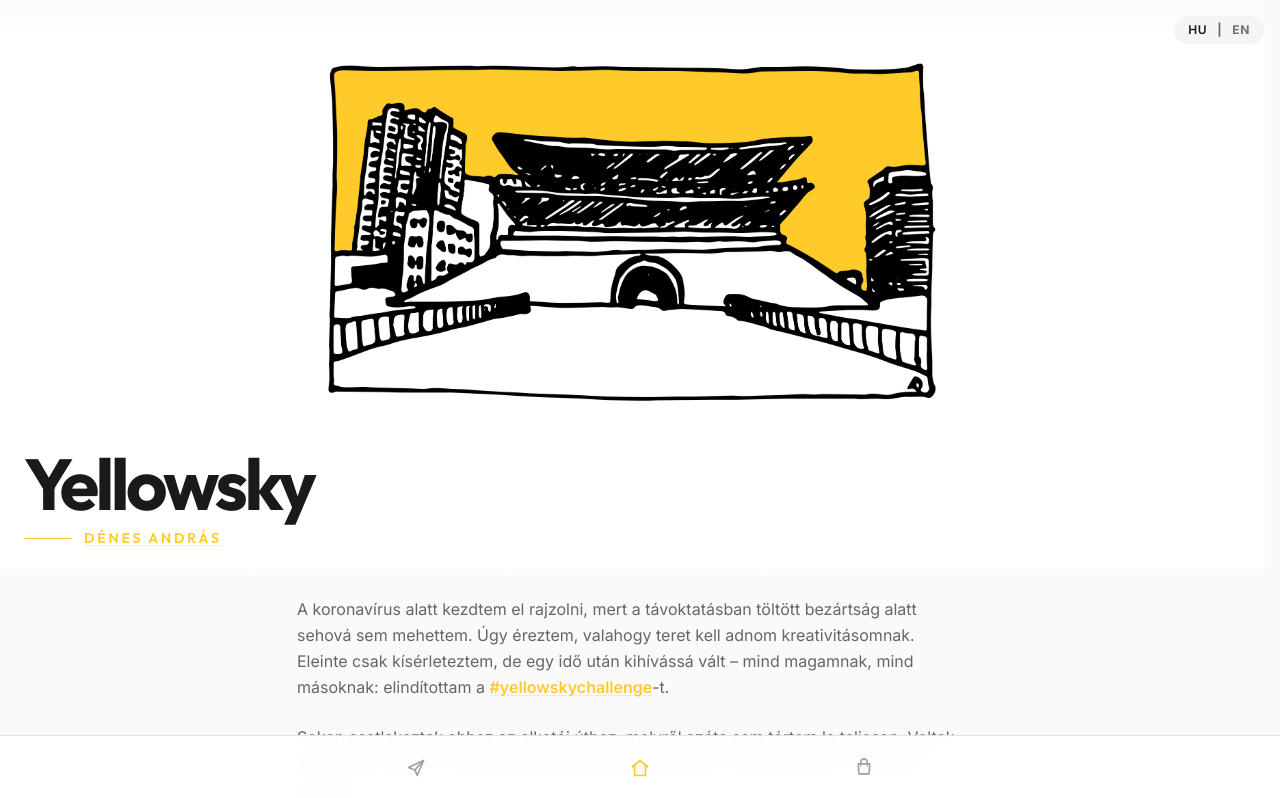
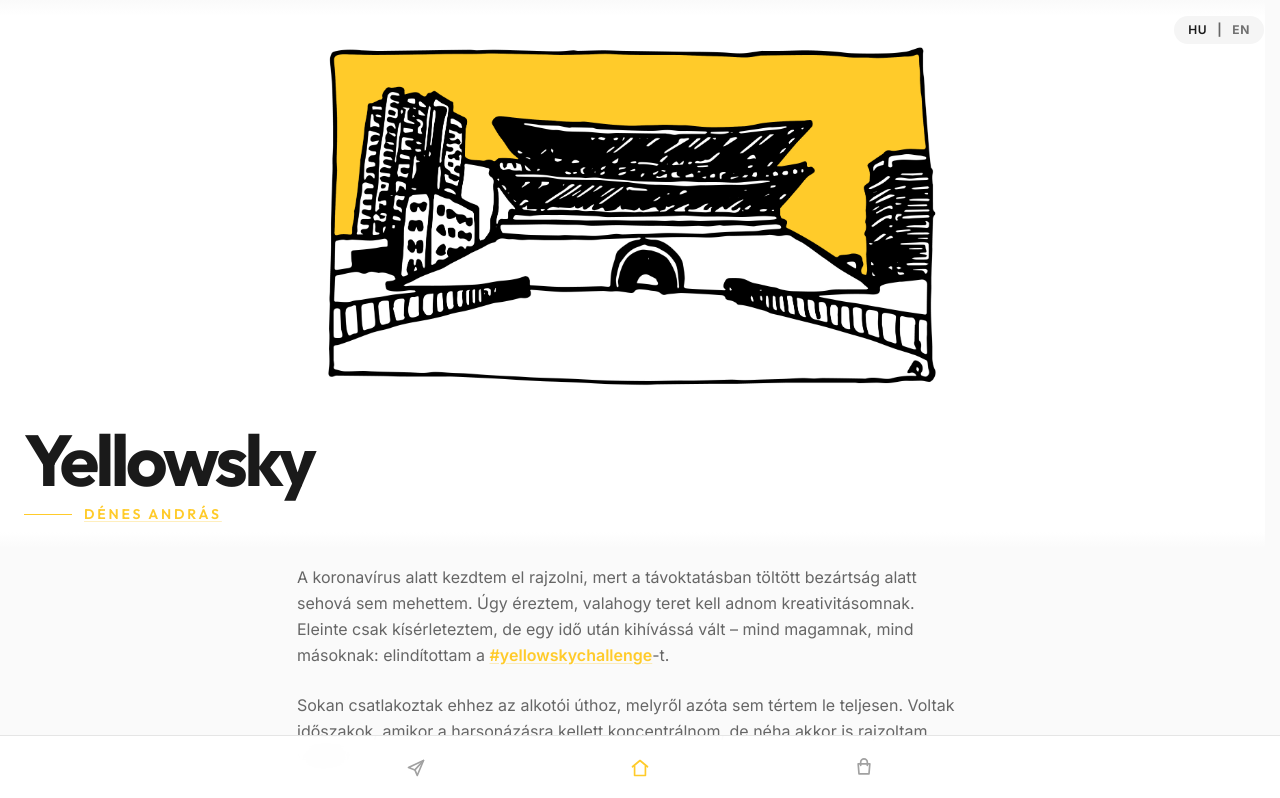
Before and after one commit to denandras/yellowsky, a Next.js app: page / in a window 1280 px wide. Shown: the top 798 px of the page. Built offline with nearby package versions, Linux system fonts and the light colour scheme; no server answers.

Commit message:
Reduce hero text whitespace further

```diff
--- a/components/home-page-client.tsx
+++ b/components/home-page-client.tsx
@@ -121,7 +121,7 @@ export default function HomePageClient({ initialLanguage }: HomePageClientProps)
           </div>
 
           {/* Top gradient: page color to white */}
-          <div className="h-2 w-full md:h-8" style={{ background: 'linear-gradient(to bottom, #fafafa 0%, #ffffff 100%)' }} />
+          <div className="h-2 w-full md:h-4" style={{ background: 'linear-gradient(to bottom, #fafafa 0%, #ffffff 100%)' }} />
 
           {/* Image with overlaid title text */}
           <div className="relative w-full bg-white" style={{ minHeight: 'clamp(300px, 50vh, 600px)' }}>
@@ -144,7 +144,7 @@ export default function HomePageClient({ initialLanguage }: HomePageClientProps)
           </div>
 
           {/* Title text below image */}
-          <div className="bg-white px-6 py-4">
+          <div className="bg-white px-6 py-2">
             <h1
               key={`title-${language}`}
               className="font-display mb-2 text-4xl font-bold leading-none tracking-tighter md:text-7xl"
```
